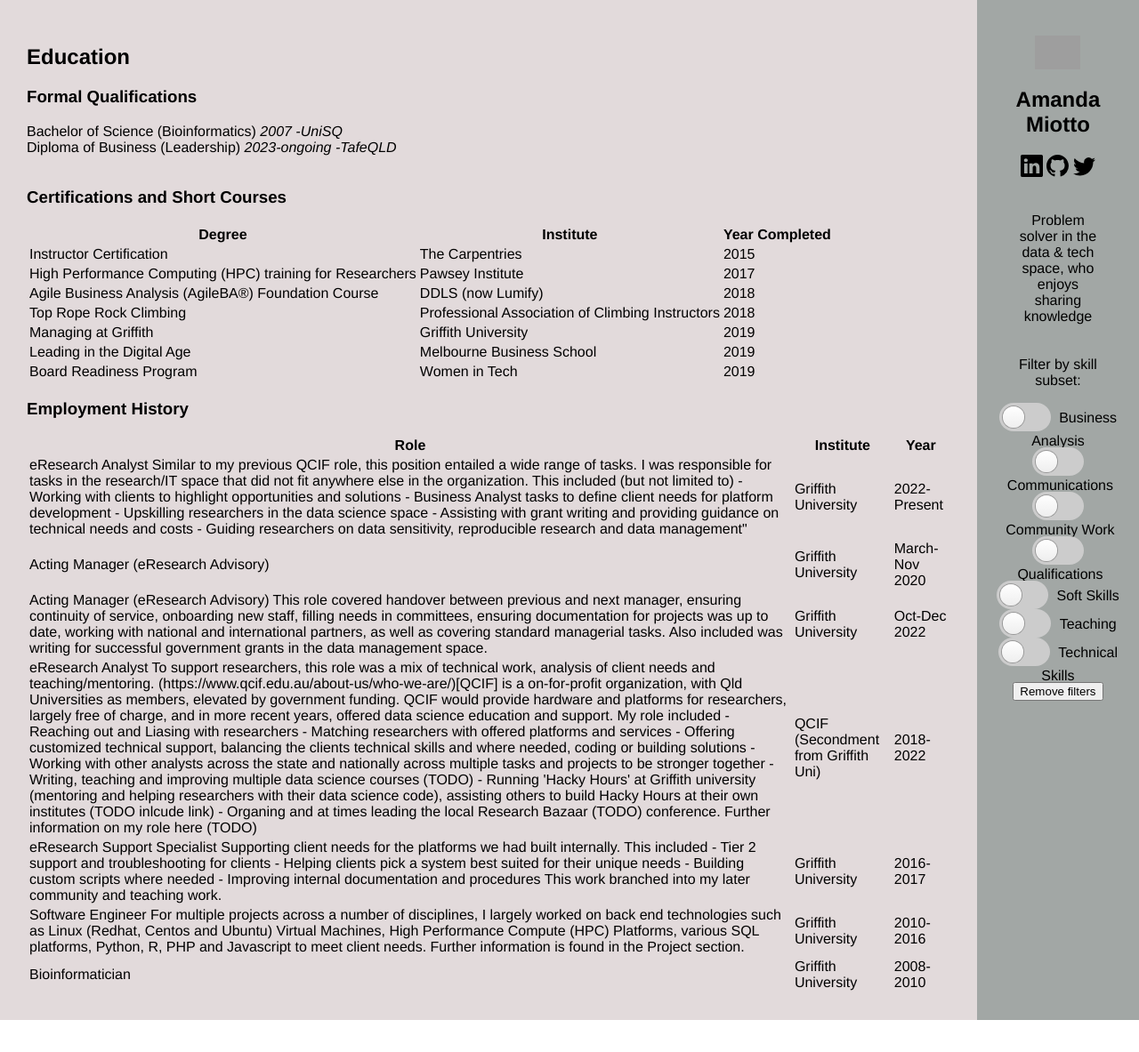
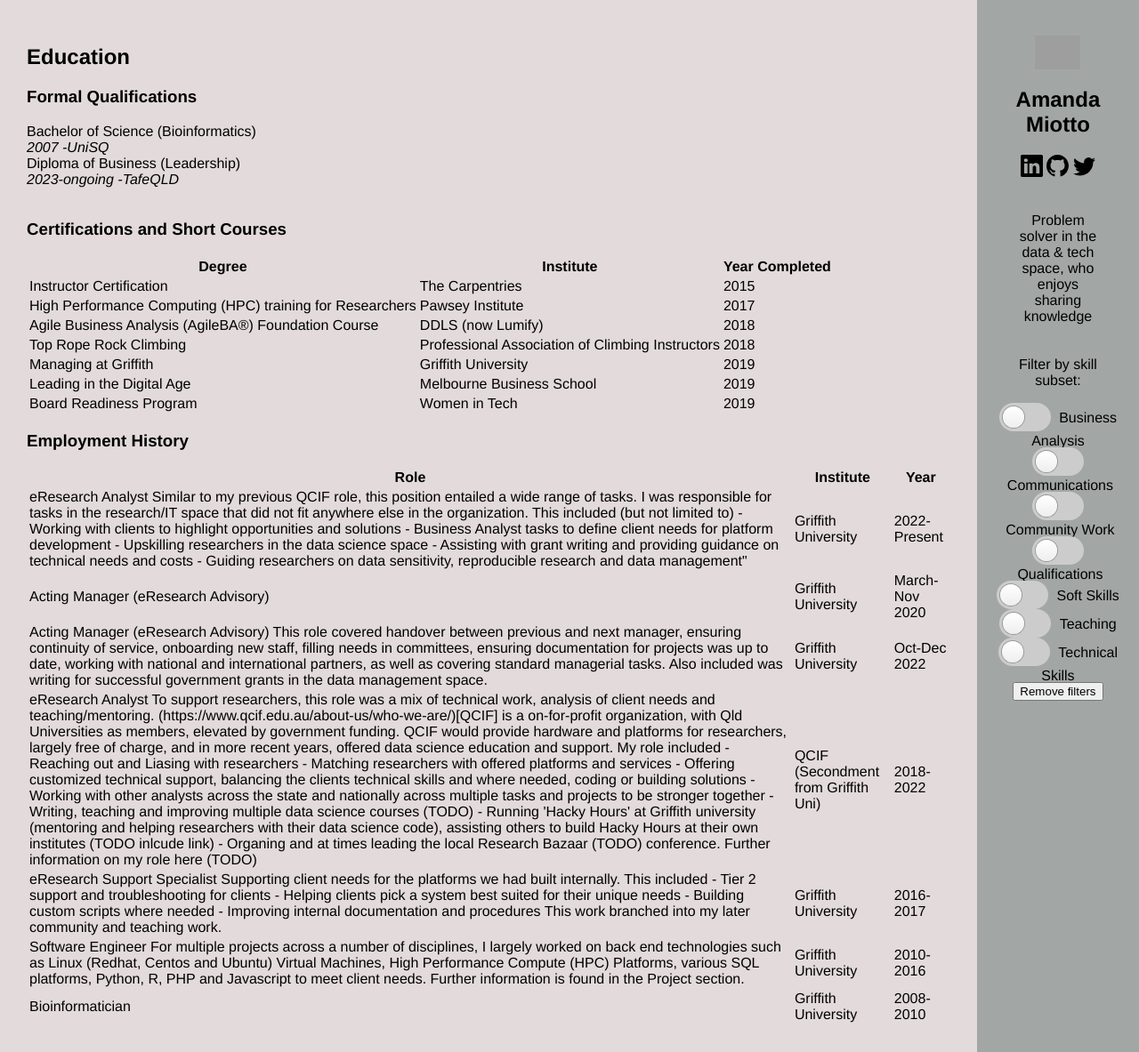
Before and after one commit to amandamiotto/amandamiotto.github.io, a Jekyll site: the page built from index.html, in a window 1280 px wide. Shown: the whole page at 89% size. Built offline with Jekyll 4.4.1, drawn with Linux system fonts in a browser that asks for light colours; before the commit the page ends 1147 px from its top, so only the background shows below that; grey boxes are pictures that could not be loaded.

Commit message:
Update mainsection.html

```diff
--- a/_includes/mainsection.html
+++ b/_includes/mainsection.html
@@ -4,7 +4,7 @@
 <h3> Formal Qualifications </h3>
 {% for t in site.data.LargeQual %}
 <div class="{{ t.Tags | join:" " }}" id="t.id">
-{{ t.name }}
+{{ t.name }}<br>
 <em>{{ t.Completed }} -{{ t.institute }}</em>
 </div>
 {% endfor %}
```
